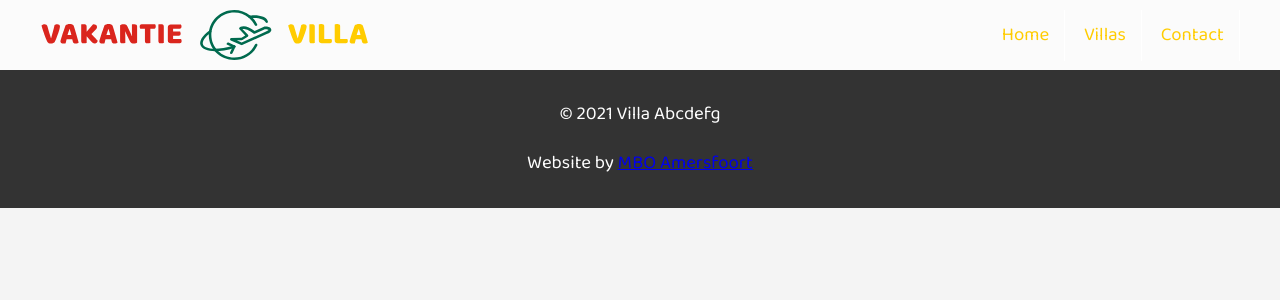
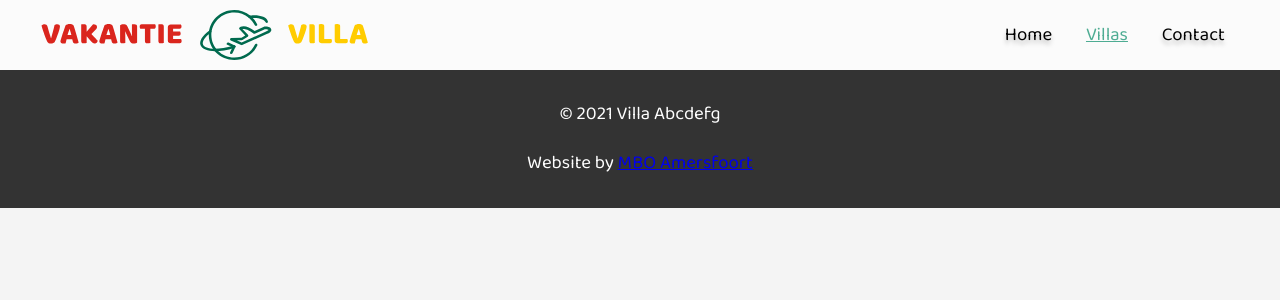
Before and after one commit to roc-ica/l7-pro-3-vakantie-villa-verkenner-2023-syntax-errors, a PHP site: page /villa.php in a window 1280 px wide. Shown: the top 300 px of the page. Run offline with PHP 8.4, Linux system fonts and the light colour scheme; some libraries are stand-ins or nearby versions.

Commit message:
Enhance header navigation with active link highlighting and update CSS styles for improved visual consistency

```diff
--- a/assets/css/style.css
+++ b/assets/css/style.css
@@ -1,16 +1,22 @@
 @import url('https://fonts.googleapis.com/css2?family=Baloo+Da+2:wght@400..800&display=swap');
 
 :root {
-    --primary-inactive: #DA251D;
-    --primary-hover: #ED928E;
-    --secondairy-inactive: #FFCC00;
-    --secondairy-hover: #FAECB3;
-    --tertairy-inactive: #006A4E;
-    --tertairy-hover: #00D69D;
+    /* colors */
+    --primary-default: #DA251D;
+    --primary-hover: #A5342F;
+    --primary-inactive: #EB7A75;
+    --secondairy-default: #FFCC00;
+    --secondairy-hover: #C5A527;
+    --secondairy-inactive: #E1D08A;
+    --tertairy-default: #006A4E;
+    --tertairy-hover: #183930;
+    --tertairy-inactive: #4EAC93;
     --bg-default: #F5E6CC;
     --bg-white: #FBFBFB;
-
-    /*  */
+    --text-primary: #fff;
+    --text-secondairy: #000;
+    --text-tertairy: #DA251D;
+    /* misc */
     --border-radius: 8px;
 }
 
@@ -88,23 +94,24 @@ nav ul li {
 }
 
 nav a {
-    color: var(--secondairy-inactive);
+    color: black;
+    text-shadow: 0 4px 4px rgba(0, 0, 0, 0.25);
     text-decoration: none;
     padding: 10px 15px;
     display: inline-block;
 }
 
 nav a:hover {
-    text-decoration: underline;
-    color: var(--primary-hover);
+    text-decoration: none;
+    color: var(--tertairy-hover);
+    text-shadow: none;
+    font-weight: bold;
 }
 
-nav ul li a {
-    border-right: #fff solid 1px;
-}
-
-nav ul li:first-child a {
-    border-left: none;
+nav a.active {
+    color: var(--tertairy-inactive);
+    text-shadow: none;
+    text-decoration: underline;
 }
 
 /* Banner */
--- a/sections/header.php
+++ b/sections/header.php
@@ -1,13 +1,16 @@
+<?php
+$currentPage = basename(parse_url($_SERVER['REQUEST_URI'], PHP_URL_PATH), ".php");
+$active = 'class="active"';
+?>
 <header>
-    <!-- <h1>Vakantie Villa</h1> -->
     <a href="/">
         <img src="/assets/img/logo.svg" alt="Vakantie Villa">
     </a>
     <nav>
         <ul>
-            <li><a href="index.php">Home</a></li>
-            <li><a href="villa.php">Villas</a></li>
-            <li><a href="contact.php">Contact</a></li>
+            <li><a <?php if ($currentPage == 'index' || $currentPage == '') echo $active; ?> href="index.php">Home</a></li>
+            <li><a <?php if ($currentPage == 'villa') echo $active; ?> href="villa.php">Villas</a></li>
+            <li><a <?php if ($currentPage == 'contact') echo $active; ?> href="contact.php">Contact</a></li>
         </ul>
     </nav>
 </header>
```
Also changed, not shown: assets/img/logo.svg.
